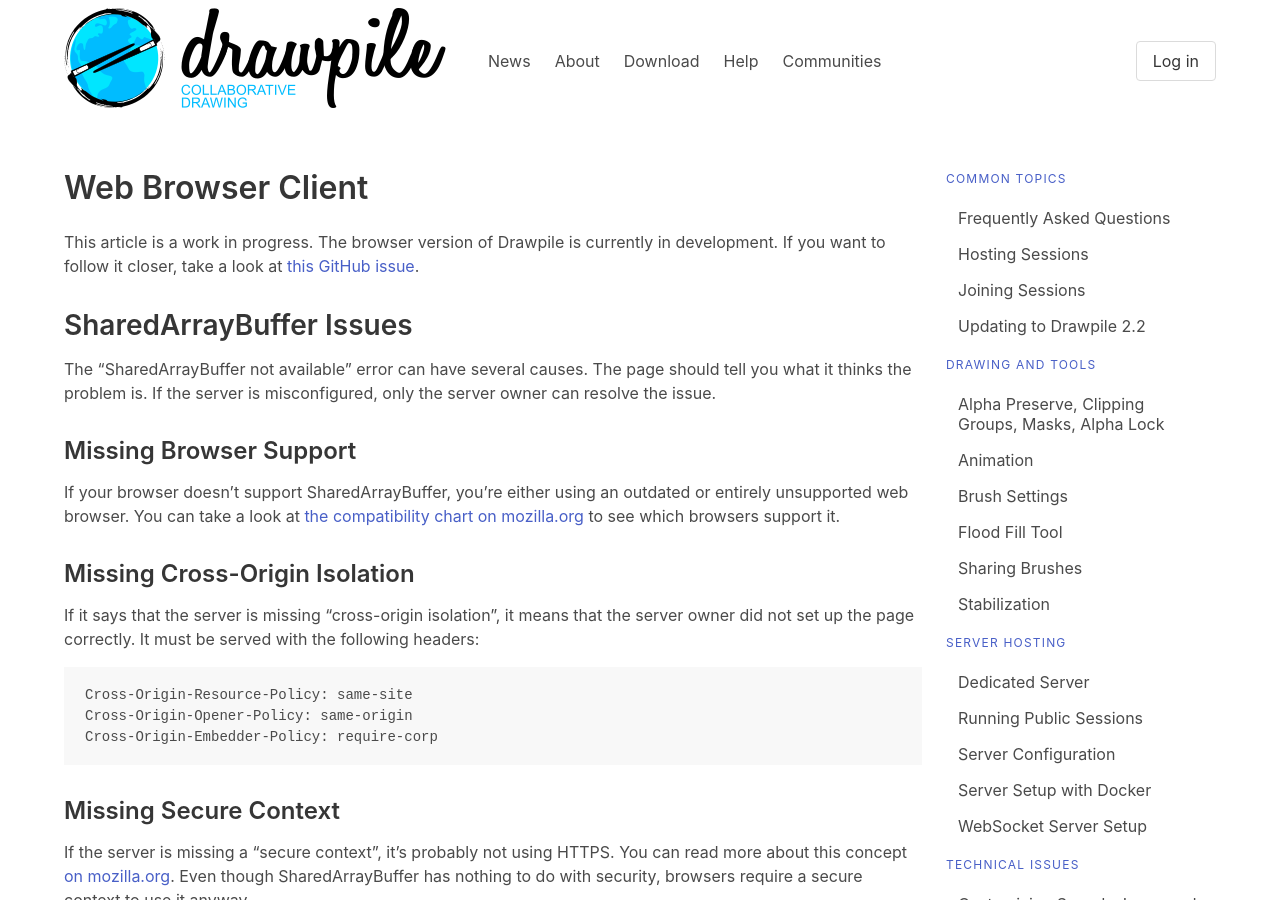
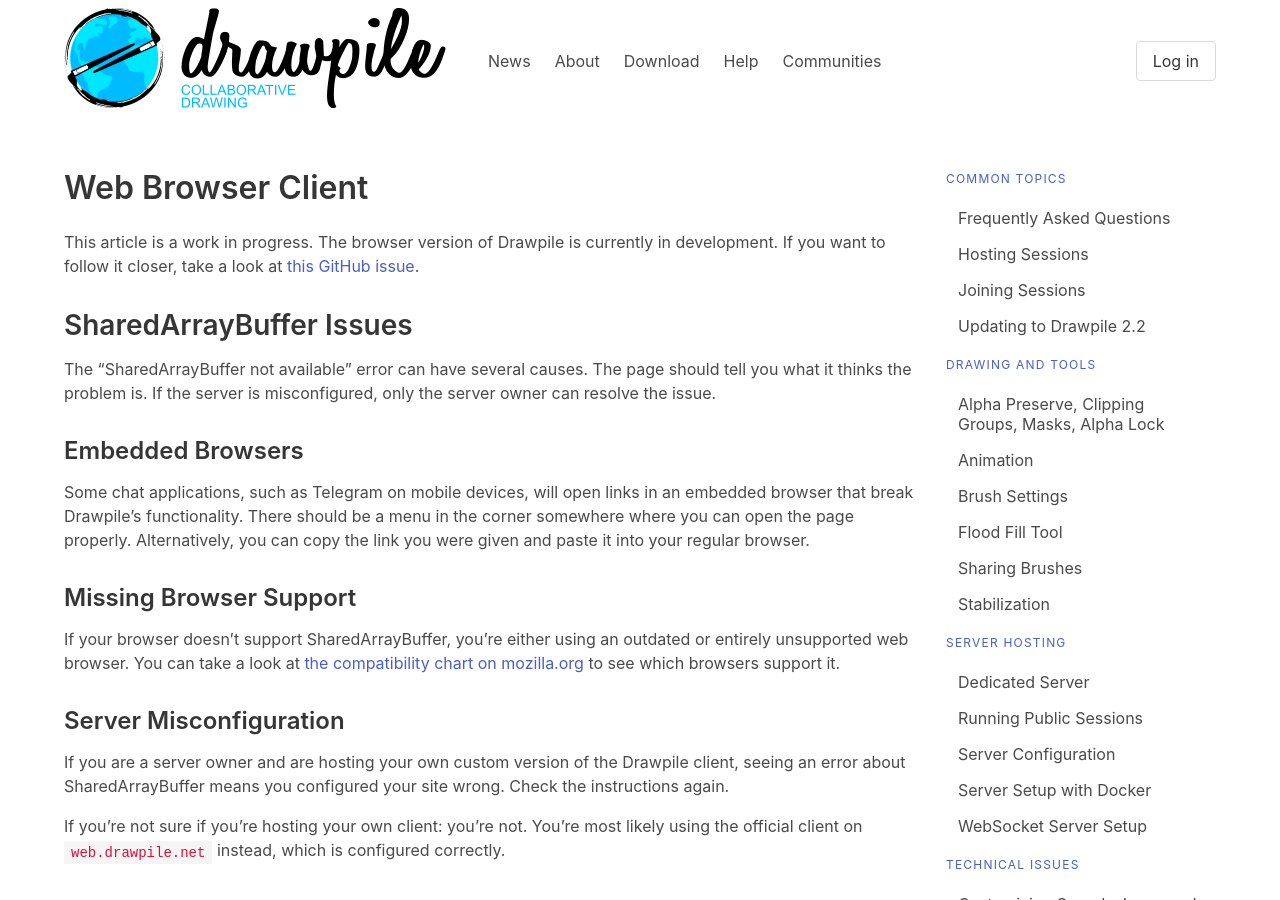
Before and after one commit to drawpile/drawpile.github.io, a Jekyll site: the page built from help/tech/browser.markdown, in a window 1280 px wide and 900 px high. Built offline with Jekyll 4.4.1, drawn with Linux system fonts in a browser that asks for light colours; some of the changed text lies outside the part shown.

Commit message:
Rejig SharedArrayBuffer help page section
It now mentions the most common case first: using a weird embedded
browser that breaks the application. Server misconfigurations are now
shunted away to a small paragraph, since it just confuses users into
thinking the site is wrong. Unofficial installations of the client are
rare and server owners don't need this page to figure out what to do
since it's already explained in the installation instructions.

````diff
--- a/help/tech/browser.markdown
+++ b/help/tech/browser.markdown
@@ -13,22 +13,16 @@
 
 The "SharedArrayBuffer not available" error can have several causes. The page should tell you what it thinks the problem is. If the server is misconfigured, only the server owner can resolve the issue.
 
+### Embedded Browsers
+
+Some chat applications, such as Telegram on mobile devices, will open links in an embedded browser that break Drawpile's functionality. There should be a menu in the corner somewhere where you can open the page properly. Alternatively, you can copy the link you were given and paste it into your regular browser.
+
 ### Missing Browser Support
 
 If your browser doesn't support SharedArrayBuffer, you're either using an outdated or entirely unsupported web browser. You can take a look at [the compatibility chart on mozilla.org](https://developer.mozilla.org/en-US/docs/Web/JavaScript/Reference/Global_Objects/SharedArrayBuffer#browser_compatibility){:target="_blank"} to see which browsers support it.
 
-### Missing Cross-Origin Isolation
+### Server Misconfiguration
 
-If it says that the server is missing "cross-origin isolation", it means that the server owner did not set up the page correctly. It must be served with the following headers:
+If you are a server owner and are hosting your own custom version of the Drawpile client, seeing an error about SharedArrayBuffer means you configured your site wrong. Check the instructions again.
 
-```
-Cross-Origin-Resource-Policy: same-site
-Cross-Origin-Opener-Policy: same-origin
-Cross-Origin-Embedder-Policy: require-corp
-```
-
-### Missing Secure Context
-
-If the server is missing a "secure context", it's probably not using HTTPS. You can read more about this concept [on mozilla.org](https://developer.mozilla.org/en-US/docs/Web/Security/Secure_Contexts){:target="_blank"}. Even though SharedArrayBuffer has nothing to do with security, browsers require a secure context to use it anyway.
-
-Server owners can use Let's Encrypt to set up HTTPS on their server. This requires a domain name, an IP address is not sufficient.
+If you're not sure if you're hosting your own client: you're not. You're most likely using the official client on `web.drawpile.net` instead, which is configured correctly.
````
